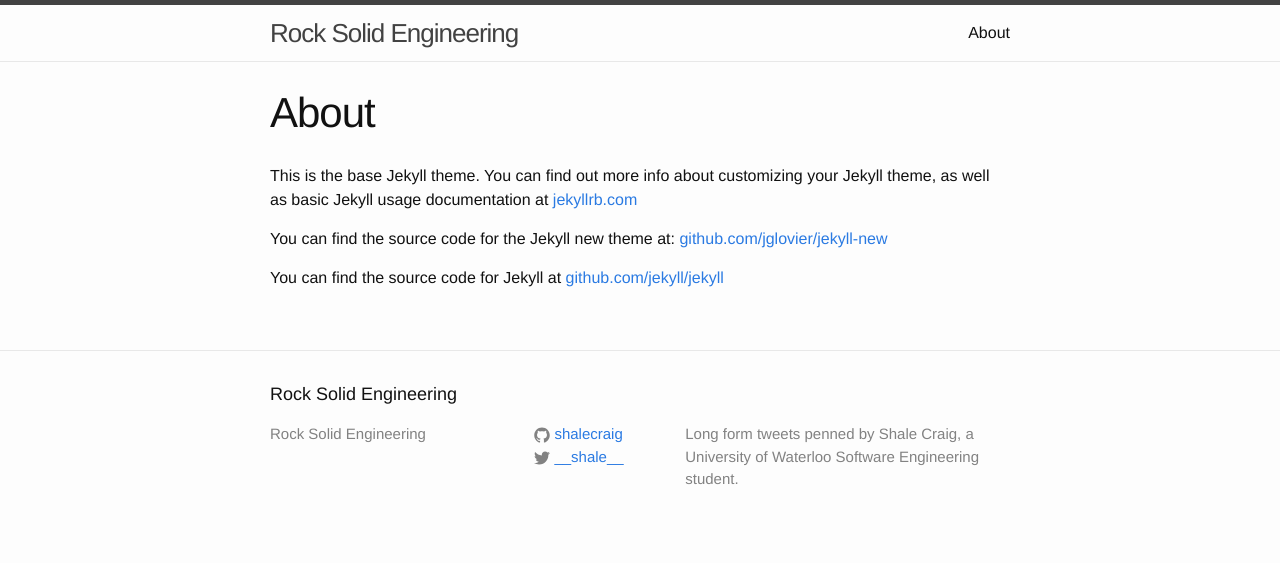
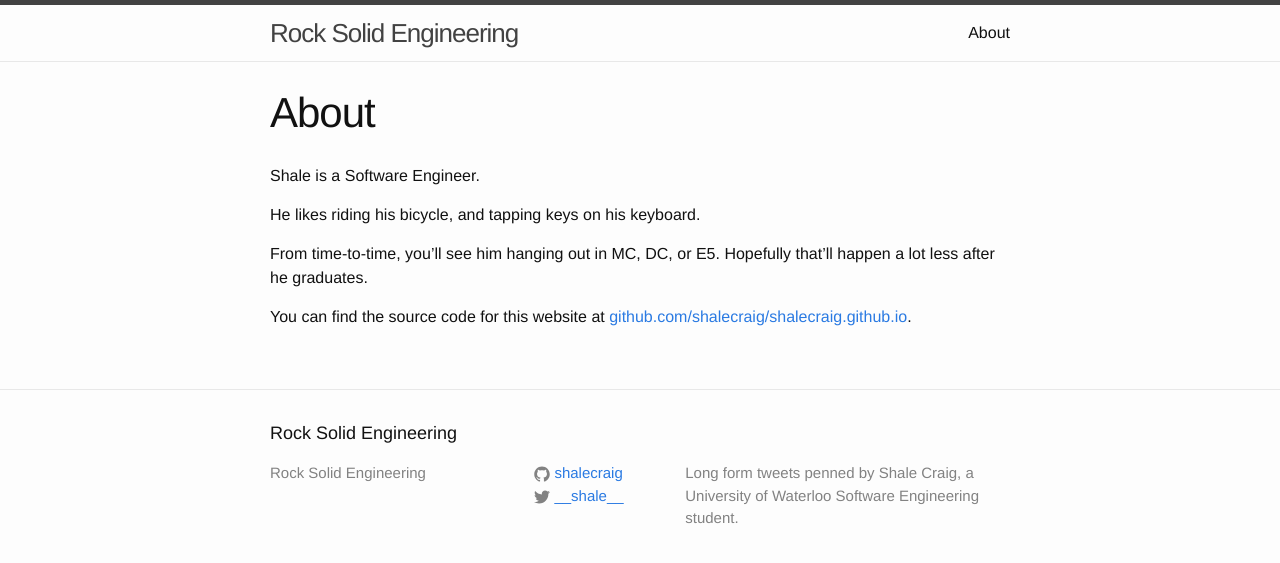
Before and after one commit to shalecraig/shalecraig.github.io, a Jekyll site: the page built from about.md, in a window 1280 px wide. Shown: the top 563 px of the page. Built offline with Jekyll 4.4.1, drawn with Linux system fonts in a browser that asks for light colours.

Commit message:
Made the about page relevant.

```diff
--- a/about.md
+++ b/about.md
@@ -4,8 +4,11 @@ title: About
 permalink: /about/
 ---
 
-This is the base Jekyll theme. You can find out more info about customizing your Jekyll theme, as well as basic Jekyll usage documentation at [jekyllrb.com](http://jekyllrb.com/)
+Shale is a Software Engineer.
 
-You can find the source code for the Jekyll new theme at: [github.com/jglovier/jekyll-new](https://github.com/jglovier/jekyll-new)
+He likes riding his bicycle, and tapping keys on his keyboard.
 
-You can find the source code for Jekyll at [github.com/jekyll/jekyll](https://github.com/jekyll/jekyll)
+From time-to-time, you'll see him hanging out in MC, DC, or E5.
+Hopefully that'll happen a lot less after he graduates.
+
+You can find the source code for this website at [github.com/shalecraig/shalecraig.github.io](https://github.com/shalecraig/shalecraig.github.io).
```
